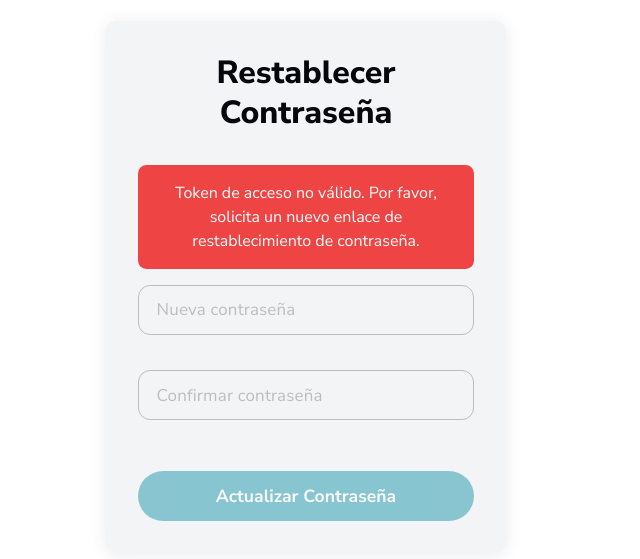
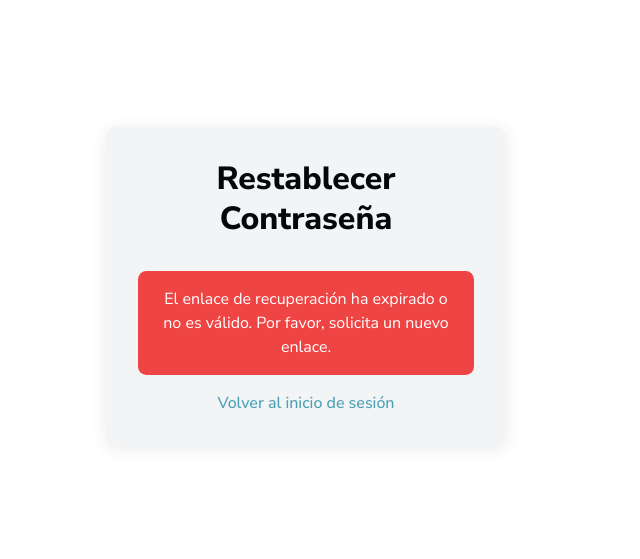
Before and after one commit to SebasCaules/TP2-HCI-WIBA, a Vue app: page /reset-password in a window 1280 px wide. Shown: the part 113-672 px from the top of the page, without its empty margins (334-974 px from the left). Built offline with nearby package versions, Linux system fonts and the light colour scheme; no server answers.

Commit message:
Reset password working

```diff
--- a/src/services/auth.ts
+++ b/src/services/auth.ts
@@ -150,7 +150,7 @@ export const authService = {
       }
     }
   },
-  async resetPasswordWithToken(accessToken: string, newPassword: string): Promise<{ success: boolean; error?: string }> {
+  async resetPasswordWithToken(newPassword: string): Promise<{ success: boolean; error?: string }> {
     try {
       const { error } = await supabase.auth.updateUser({
         password: newPassword
--- a/src/views/DashboardView.vue
+++ b/src/views/DashboardView.vue
@@ -52,7 +52,7 @@
             <a href="/dashboard/transacciones" class="dashboard-link">Ver todo <v-icon size="16">mdi-chevron-right</v-icon></a>
           </div>
           <v-list class="dashboard-list">
-            <v-list-item v-for="(tx, i) in transactions" :key="i" class="dashboard-list-item">
+            <v-list-item v-for="(tx, i) in transactions.slice(0, 7)" :key="i" class="dashboard-list-item">
               <template #prepend>
                 <v-icon :color="tx.amount < 0 ? 'error' : 'success'" size="20">
                   {{ tx.amount > 0 ? 'mdi-arrow-bottom-right' : 'mdi-arrow-top-right' }}
--- a/src/views/auth/ResetPasswordView.vue
+++ b/src/views/auth/ResetPasswordView.vue
@@ -13,7 +13,7 @@
             </div>
 
             <v-form
-                v-if="!resetSuccess"
+                v-if="!resetSuccess && !error"
                 @submit.prevent="handleSubmit"
                 class="reset-password-form"
             >
@@ -42,14 +42,21 @@
                     Actualizar Contraseña
                 </FilledButton>
             </v-form>
+
+            <div v-if="error" class="reset-password-actions">
+                <router-link to="/login" class="reset-password-link">
+                    Volver al inicio de sesión
+                </router-link>
+            </div>
         </div>
     </v-container>
 </template>
 
 <script setup lang="ts">
-import { ref, computed, onBeforeMount } from "vue";
+import { ref, computed, onMounted } from "vue";
 import { useRoute, useRouter } from "vue-router";
 import { authService } from "@/services/auth";
+import { supabase } from "@/plugins/supabase";
 import CustomTextField from "@/components/ui/CustomTextField.vue";
 import FilledButton from "@/components/ui/FilledButton.vue";
 
@@ -61,19 +68,6 @@ const confirmPassword = ref("");
 const loading = ref(false);
 const error = ref<string | null>(null);
 const resetSuccess = ref(false);
-
-// Check for token before component mount
-const accessToken = ref<string | null>(null);
-
-onBeforeMount(() => {
-    // Get token from URL query parameters before Supabase consumes it
-    const token = window.location.search.split('access_token=')[1]?.split('&')[0];
-    if (!token) {
-        error.value = "Token de acceso no válido. Por favor, solicita un nuevo enlace de restablecimiento de contraseña.";
-        return;
-    }
-    accessToken.value = token;
-});
 
 const passwordRules = [
     (v: string) => !!v || "La contraseña es requerida",
@@ -95,16 +89,22 @@ const isFormValid = computed(() => {
     );
 });
 
+onMounted(async () => {
+    // Verificar si hay un token de recuperación en la sesión
+    const { data: { session }, error: sessionError } = await supabase.auth.getSession();
+
+    if (sessionError || !session) {
+        error.value = "El enlace de recuperación ha expirado o no es válido. Por favor, solicita un nuevo enlace.";
+        return;
+    }
+});
+
 const handleSubmit = async () => {
     if (!validateForm()) return;
-    if (!accessToken.value) {
-        error.value = "Token de acceso no válido. Por favor, solicita un nuevo enlace de restablecimiento de contraseña.";
-        return;
-    }
 
     loading.value = true;
     try {
-        const { success, error: resetError } = await authService.resetPasswordWithToken(accessToken.value, password.value);
+        const { success, error: resetError } = await authService.resetPasswordWithToken(password.value);
 
         if (success) {
             resetSuccess.value = true;
@@ -189,4 +189,19 @@ const validateForm = () => {
     margin-bottom: 1rem;
     text-align: center;
 }
+
+.reset-password-actions {
+    margin-top: 1rem;
+    text-align: center;
+}
+
+.reset-password-link {
+    color: var(--primary);
+    text-decoration: none;
+    font-weight: 500;
+}
+
+.reset-password-link:hover {
+    text-decoration: underline;
+}
 </style>
```
